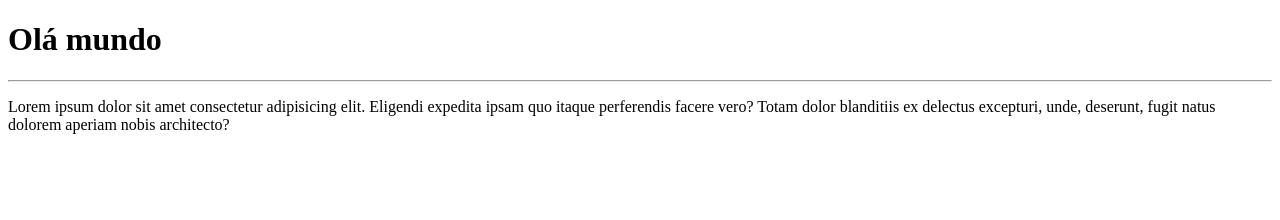
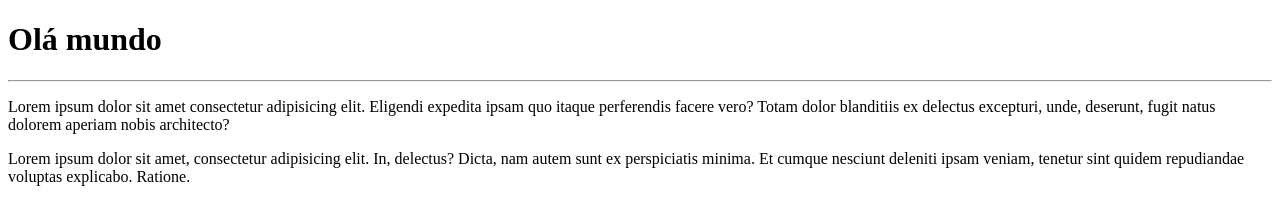
Before and after one commit to GersonFeer/Ol----Mundo, a plain HTML site: page site exemplo/index.html in a window 1280 px wide. Drawn offline with Linux system fonts and the light colour scheme.

Commit message:
adicionei mais um paragrafo

```diff
--- a/site exemplo/index.html
+++ b/site exemplo/index.html
@@ -9,5 +9,6 @@
     <h1><Obj>Olá mundo</h1>
     <hr>
     <p>Lorem ipsum dolor sit amet consectetur adipisicing elit. Eligendi expedita ipsam quo itaque perferendis facere vero? Totam dolor blanditiis ex delectus excepturi, unde, deserunt, fugit natus dolorem aperiam nobis architecto?</p>
+    <p>Lorem ipsum dolor sit amet, consectetur adipisicing elit. In, delectus? Dicta, nam autem sunt ex perspiciatis minima. Et cumque nesciunt deleniti ipsam veniam, tenetur sint quidem repudiandae voluptas explicabo. Ratione.</p>
 </body>
 </html>
```
